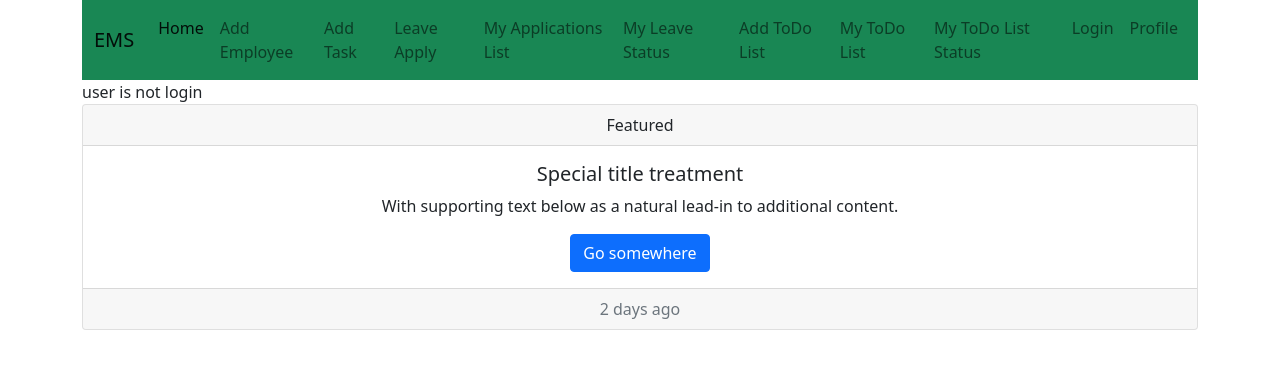
After one commit to Raju-Mia/EMS, a Django app: page /profile/ in a window 1280 px wide. The commit adds this page. Shown: the top 369 px of the page. Run offline with Django 4.2, Linux system fonts and the light colour scheme.

Commit message:
work on profile image add

```diff
--- a/ppemsapp/admin.py
+++ b/ppemsapp/admin.py
@@ -6,3 +6,4 @@ from . models import *
 admin.site.register(DailyTask)
 admin.site.register(Leave)
 admin.site.register(TodoList)
+admin.site.register(Profile)
--- a/ppemsapp/urls.py
+++ b/ppemsapp/urls.py
@@ -15,4 +15,5 @@ urlpatterns = [
     path('todo-list/', my_todo_list, name='my_todo_list'),
     path('action-todo-list/<id>/<status>', action_todo_list, name="action_todo_list"),
     path('add-todo-list/', add_todo_list, name="add_todo_list"),
+    path('profile/', profile, name="profile"),
 ]
--- a/ppemsapp/views.py
+++ b/ppemsapp/views.py
@@ -160,3 +160,18 @@ def add_todo_list(request):
         return redirect('my_todo_list')
     else:
         pass
+
+
+# user profile
+def profile(request):
+    try:
+        user = request.user
+        print(user)
+        if user:
+            profile = Profile.objects.get(user=user)
+            context ={'profile':profile}
+            return render(request, 'ppemsapp/profile.html', context)
+    except:
+        messages = "user is not login"
+        context = {'messages':messages}
+        return render(request, 'ppemsapp/profile.html', context)
--- a/ppemsproject/urls.py
+++ b/ppemsproject/urls.py
@@ -16,8 +16,14 @@ Including another URLconf
 from django.contrib import admin
 from django.urls import path, include
 
+from django.conf import settings
+from django.conf.urls.static import static
+
 urlpatterns = [
     path('admin/', admin.site.urls),
     path('', include('ppemsapp.urls')), #HRM system (superuser/user)
 
 ]
+if settings.DEBUG:
+    urlpatterns += static(settings.MEDIA_URL,
+                          document_root=settings.MEDIA_ROOT)
--- a/templates/base/base.html
+++ b/templates/base/base.html
@@ -1,21 +1,31 @@
 <!DOCTYPE html>
 <html lang="en">
   <head>
-    <meta charset="UTF-8">
-    <meta http-equiv="X-UA-Compatible" content="IE=edge">
-    <meta name="viewport" content="width=device-width, initial-scale=1.0">
-    <link href="https://cdn.jsdelivr.net/npm/bootstrap@5.0.2/dist/css/bootstrap.min.css" rel="stylesheet">
+    <meta charset="UTF-8" />
+    <meta http-equiv="X-UA-Compatible" content="IE=edge" />
+    <meta name="viewport" content="width=device-width, initial-scale=1.0" />
+    <link
+      href="https://cdn.jsdelivr.net/npm/bootstrap@5.0.2/dist/css/bootstrap.min.css"
+      rel="stylesheet"
+    />
 
     <title>EMS</title>
   </head>
   <body class="container">
-
     <!--nevber-->
     <nav class="navbar navbar-expand-lg navbar-light bg-success">
       <div class="container-fluid">
         <a class="navbar-brand" href="{% url 'home' %}">EMS</a>
 
-          <button class="navbar-toggler" type="button" data-bs-toggle="collapse" data-bs-target="#navbarNav" aria-controls="navbarNav" aria-expanded="false" aria-label="Toggle navigation">
+        <button
+          class="navbar-toggler"
+          type="button"
+          data-bs-toggle="collapse"
+          data-bs-target="#navbarNav"
+          aria-controls="navbarNav"
+          aria-expanded="false"
+          aria-label="Toggle navigation"
+        >
           <span class="navbar-toggler-icon"></span>
         </button>
 
@@ -25,65 +35,69 @@
               <a class="nav-link active" aria-current="page" href="#">Home</a>
             </li>
             <li class="nav-item">
-                <a class="nav-link" href="{% url 'add-employee' %}">Add Employee</a>
+              <a class="nav-link" href="{% url 'add-employee' %}"
+                >Add Employee</a
+              >
             </li>
             <li class="nav-item">
-                <a class="nav-link" href="{% url 'add-daily-report' %}">Add Task</a>
+              <a class="nav-link" href="{% url 'add-daily-report' %}"
+                >Add Task</a
+              >
             </li>
             <li class="nav-item">
               <a class="nav-link" href="{% url 'leave' %}">Leave Apply</a>
             </li>
             <li class="nav-item">
-                <a class="nav-link" href="{% url 'applications' %}">My Applications List</a>
+              <a class="nav-link" href="{% url 'applications' %}"
+                >My Applications List</a
+              >
             </li>
             <li class="nav-item">
-                <a class="nav-link" href="{% url 'my-leave-report' %}">My Leave Status</a>
+              <a class="nav-link" href="{% url 'my-leave-report' %}"
+                >My Leave Status</a
+              >
             </li>
             <li class="nav-item">
-                <a class="nav-link" href="{% url 'my_todo_list' %}">Add ToDo List</a>
+              <a class="nav-link" href="{% url 'my_todo_list' %}"
+                >Add ToDo List</a
+              >
             </li>
             <li class="nav-item">
-                <a class="nav-link" href="{% url 'my_todo_list' %}">My ToDo List</a>
+              <a class="nav-link" href="{% url 'my_todo_list' %}"
+                >My ToDo List</a
+              >
             </li>
             <li class="nav-item">
-                <a class="nav-link" href="{% url 'my_todo_list' %}">My ToDo List Status</a>
+              <a class="nav-link" href="{% url 'my_todo_list' %}"
+                >My ToDo List Status</a
+              >
             </li>
             <li class="nav-item">
               <a class="nav-link" href="{% url 'user-login' %}">Login</a>
             </li>
-
-
+            <li class="nav-item">
+              <a class="nav-link" href="{% url 'profile' %}">Profile</a>
+            </li>
           </ul>
         </div>
       </div>
     </nav>
 
-
-
     <!--main content-->
-    {% block content %}
-
-    {% endblock content %}
+    {% block content %} {% endblock content %}
     <!--main content-->
-
-
-
 
     <!--footer-->
     <div class="card text-center">
-        <div class="card-header">
-          Featured
-        </div>
+      <div class="card-header">Featured</div>
       <div class="card-body">
         <h5 class="card-title">Special title treatment</h5>
-          <p class="card-text">With supporting text below as a natural lead-in to additional content.</p>
+        <p class="card-text">
+          With supporting text below as a natural lead-in to additional content.
+        </p>
         <a href="#" class="btn btn-primary">Go somewhere</a>
       </div>
-        <div class="card-footer text-muted">
-          2 days ago
+      <div class="card-footer text-muted">2 days ago</div>
     </div>
-    </div>
-
-
   </body>
 </html>
--- /dev/null
+++ b/templates/ppemsapp/profile.html
@@ -0,0 +1,14 @@
+{% extends 'base/base.html' %} {% block content %} {% if profile %}
+<div class="card" style="width: 18rem">
+  <img
+    class="card-img-top"
+    src="{{ profile.profile_image.url }}"
+    alt="Card image cap"
+  />
+  <div class="card-body">
+    <h5 class="card-title">{{ profile.user.username }}</h5>
+    <p class="card-text">{{ profile.department }}</p>
+    <a href="#" class="btn btn-primary">Go somewhere</a>
+  </div>
+</div>
+{% else %} {{messages}} {% endif %} {% endblock content %}
```
Also changed, not shown: ppemsapp/models.py (+7 -0 lines), ppemsproject/settings.py (+8 -1 lines), ppemsapp/migrations/0003_profile.py (added). Lines whose indentation alone changed are shown as unchanged.
